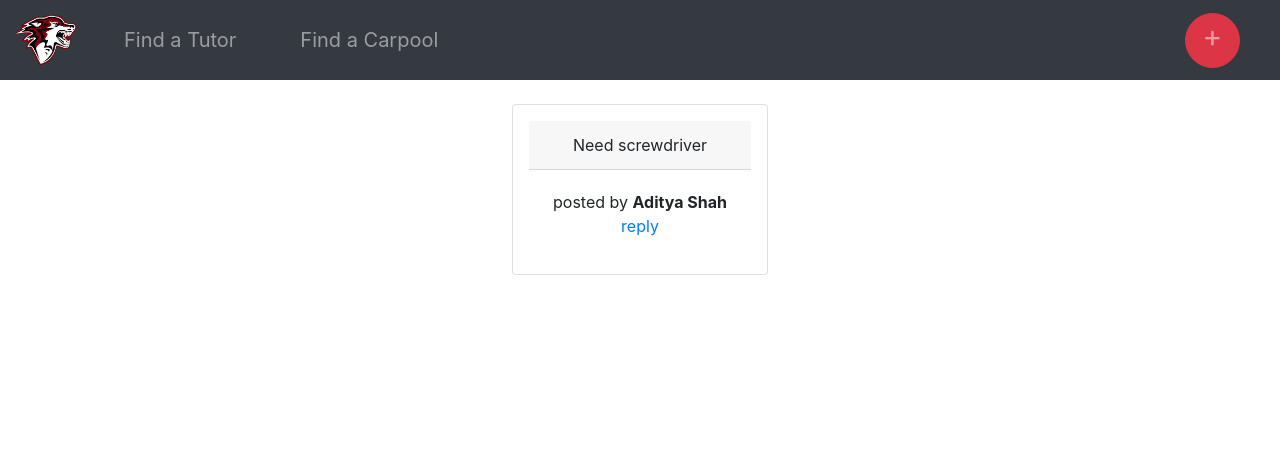
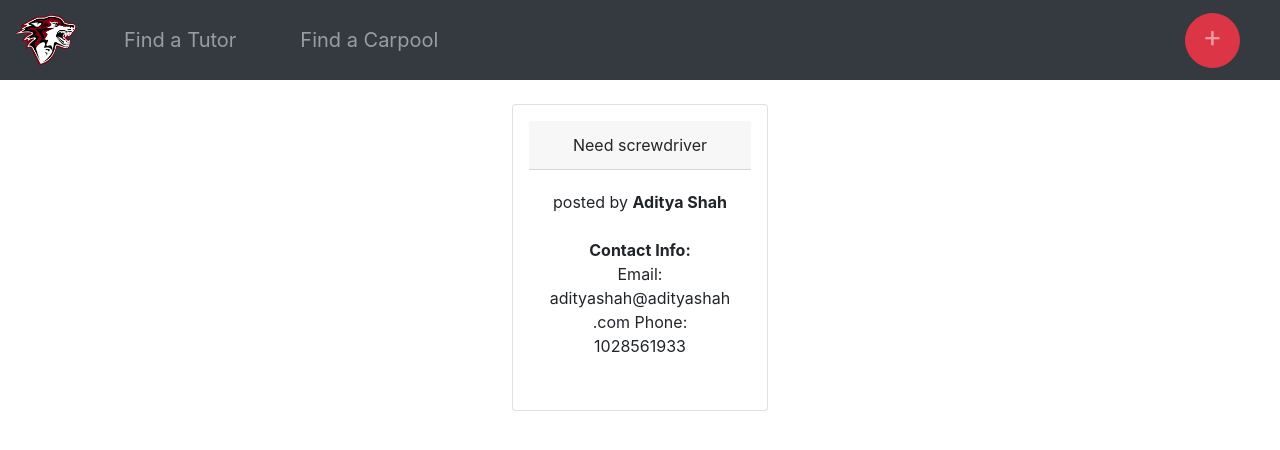
Before and after one commit to TangyTiger/ClassConnect, a Flask app: page /viewAllSupplies in a window 1280 px wide. Shown: the top 450 px of the page. Run offline with Flask 2, Linux system fonts and the light colour scheme; some libraries are stand-ins or nearby versions.

Commit message:
fixed some bugs

```diff
--- a/app/templates/tutorViewing.html
+++ b/app/templates/tutorViewing.html
@@ -51,7 +51,7 @@
   <div class="row w-100 m-0">
   <div id = "column1" class="col-2 p-0" style = "overflow: auto">
     {% for post in tutorPosts%}
-    <div class = "tutorPosts p-3 m-2 btn btn-danger"  style="font-size: 20px; line-height: 75px; vertical-align: middle; overflow: auto" id="{{post.id}}" onclick = "viewTutorPost(this.id)">
+    <div class = "tutorPosts p-3 m-2 btn btn-danger"  style="font-size: 20px; line-height: auto; vertical-align: middle; overflow: auto" id="{{post.id}}" onclick = "viewTutorPost(this.id)">
       {{post["title"]}}
     </div>
     {% endfor%}
--- a/app/templates/viewAllSupplies.html
+++ b/app/templates/viewAllSupplies.html
@@ -45,8 +45,11 @@
               <div class="card-header">{{post["title"]}}</div>
               <div class="card-body">
                   posted by <b>{{post["name"]}}</b>
-                  <br>
-                  <a id = "{{post['id']}}" href="/answerQuestions?id={{post['id']}}">reply</a>
+                  <br><br>
+                  <p><b>Contact Info:</b><br>
+                      Email: {{post["email"]}}
+                      Phone: {{post["phone"]}}
+                  </p>
               </div>
           </div>
           {% endfor %}
```
